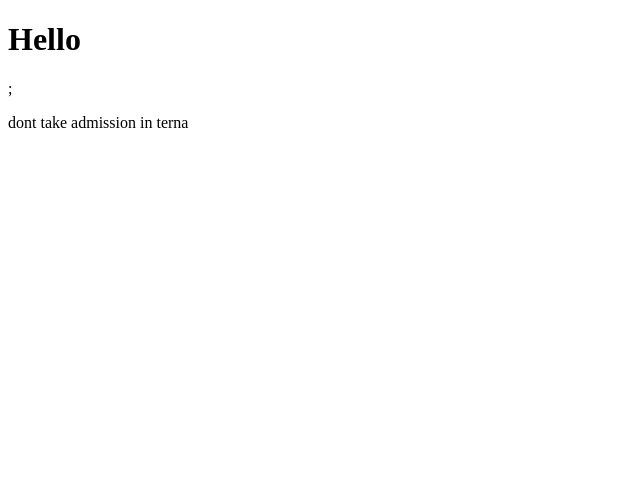
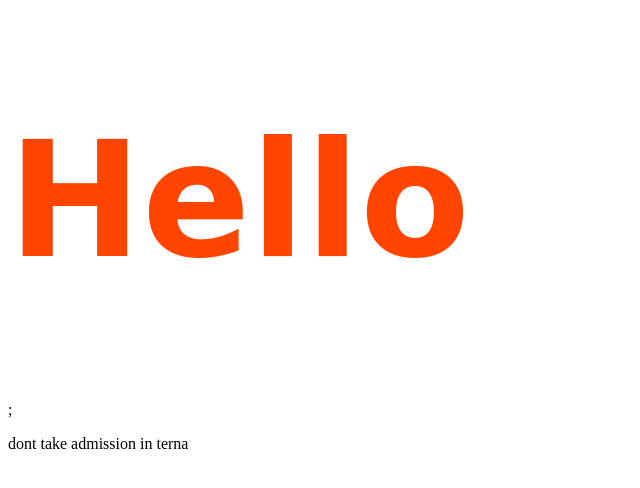
Before and after one commit to Sanketh1203/Sample-Repo, a plain HTML site: page index.html in a window 1280 px wide. Shown: the whole page, without its empty margins (0-640 px from the left). Drawn offline with Linux system fonts and the light colour scheme.

Commit message:
index.html v2

```diff
--- a/index.html
+++ b/index.html
@@ -4,6 +4,7 @@
     <meta charset="UTF-8">
     <meta name="viewport" content="width=device-width, initial-scale=1.0">
     <title>Document</title>
+    <link rel="stylesheet" href="style.css">
 </head>
 <body>
     <h1>Hello</h1>;
--- /dev/null
+++ b/style.css
@@ -0,0 +1,5 @@
+h1{
+    color: orangered;
+    font-family: cursive;
+    font-size: 10rem;
+}
```
